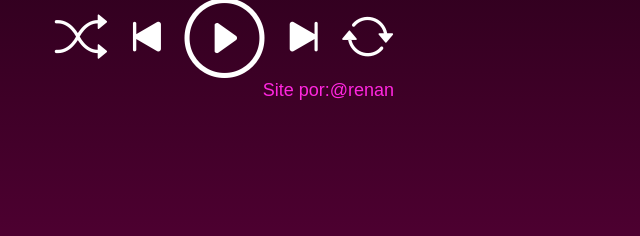
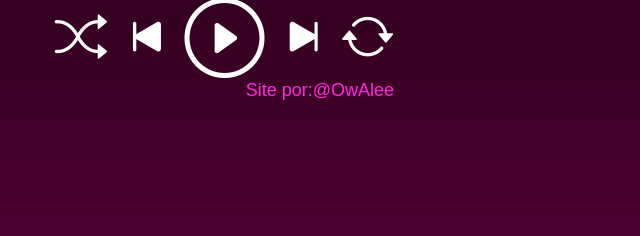
Before and after one commit to Owaleee/B3atMaster, a plain HTML site: page Xplotfi/Index.html in a window 1280 px wide. Shown: the part 478-714 px from the top of the page, 420-1060 px from the left. Drawn offline with nearby package versions, Linux system fonts and the light colour scheme.

Commit message:
Update Index.html

```diff
--- a/Xplotfi/Index.html
+++ b/Xplotfi/Index.html
@@ -45,7 +45,7 @@ a<!DOCTYPE html>
             <script src="Script.js"></script>
         </div>
         <div id="OwAleeLogo">
-            <button id="OwAlee" onclick="redirecionar()">Site por:@renan</button>
+            <button id="OwAlee" onclick="redirecionar()">Site por:@OwAlee</button>
       </div>
         <script>
             function redirecionar() {
```
